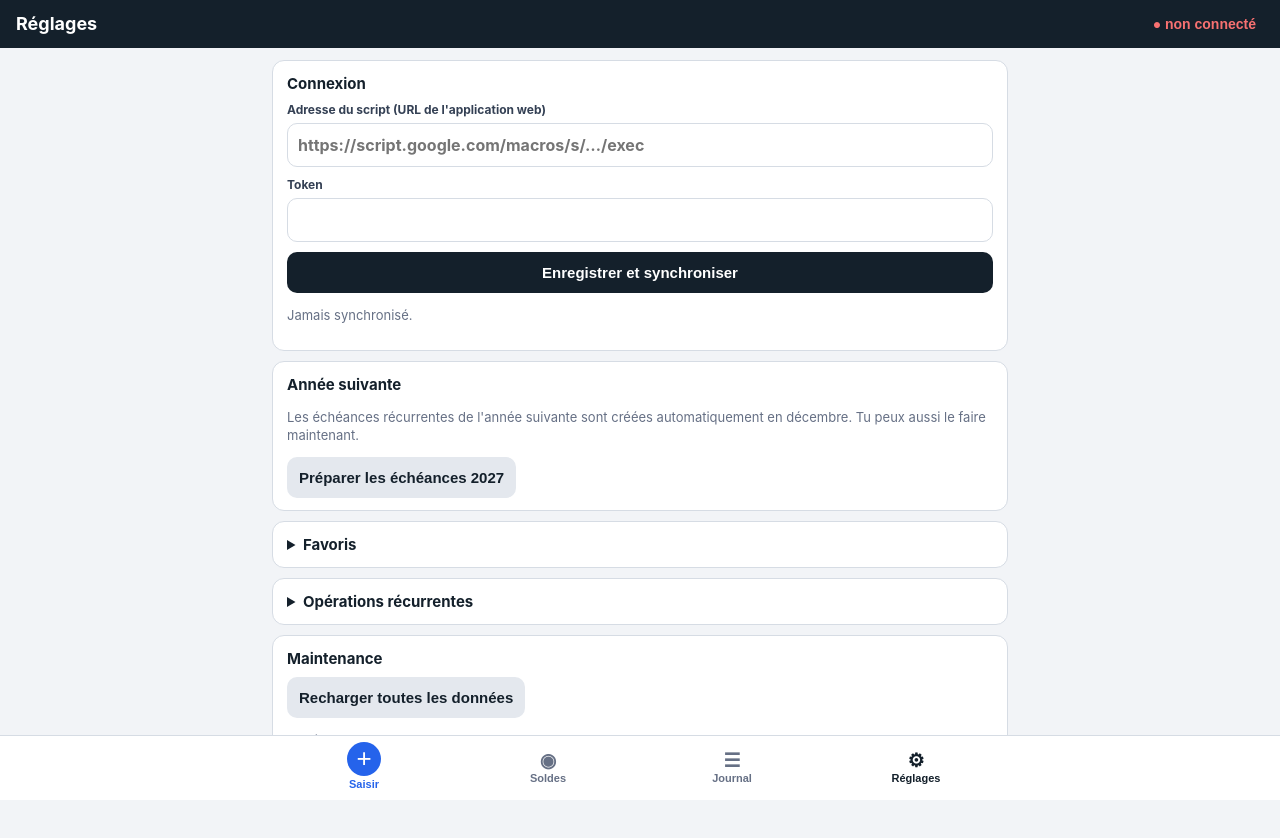
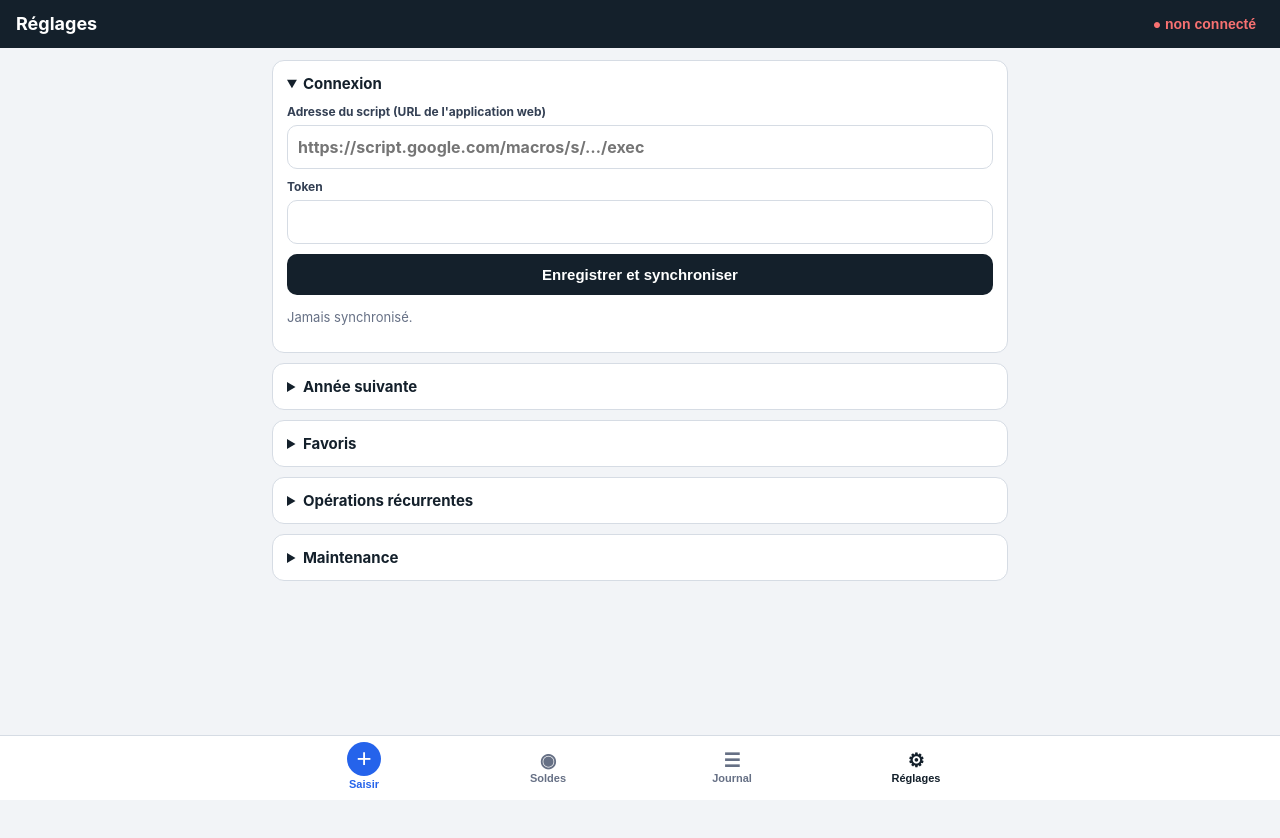
Before and after one commit to Fredlouison/budget, a plain HTML site: page index.html in a window 1280 px wide. After the commit the page ends 800 px from the top, so only its background shows below. Drawn offline with Linux system fonts and the light colour scheme.

Commit message:
Version 1.6.1 : réglages en bandeaux repliables
Co-Authored-By: Claude Opus 5.5 <noreply@anthropic.com>
Claude-Session: https://claude.ai/code/session_01YTq5rKVAFRitKdbRnLCgGJ

```diff
--- a/app.js
+++ b/app.js
@@ -4,7 +4,7 @@
  */
 'use strict';
 
-const VERSION_APP = '1.6.0';
+const VERSION_APP = '1.6.1';
 const VERSION_SCRIPT_ATTENDUE = '2.1.0';
 const LS = { config: 'budget.config', data: 'budget.data', outbox: 'budget.outbox', local: 'budget.local' };
 const CLES = {
@@ -861,6 +861,7 @@ function definirDefaut(k) {
 /* ================= Réglages ================= */
 
 function rendreReglages(erreur) {
+  if (!config.url) $('#secConnexion').open = true;   // premier lancement : la connexion doit être visible
   $('#cfgUrl').value = config.url || '';
   $('#cfgToken').value = config.token || '';
   const info = [];
--- a/index.html
+++ b/index.html
@@ -158,8 +158,7 @@
 
     <!-- RÉGLAGES -->
     <section id="vue-reglages" class="vue" hidden>
-      <div class="carte">
-        <h2>Connexion</h2>
+      <details class="carte" id="secConnexion"><summary>Connexion</summary>
         <label class="champ">Adresse du script (URL de l'application web)
           <input id="cfgUrl" type="url" placeholder="https://script.google.com/macros/s/…/exec">
         </label>
@@ -168,22 +167,20 @@
         </label>
         <div class="actions"><button type="button" class="principal" id="btnConnexion">Enregistrer et synchroniser</button></div>
         <p id="infoSync" class="discret"></p>
-      </div>
+      </details>
 
-      <div class="carte">
-        <h2>Année suivante</h2>
+      <details class="carte" id="secAnnee"><summary>Année suivante</summary>
         <p class="discret">Les échéances récurrentes de l'année suivante sont créées automatiquement en décembre. Tu peux aussi le faire maintenant.</p>
         <button type="button" class="secondaire" id="btnAnneeSuivante"></button>
-      </div>
+      </details>
 
       <details class="carte"><summary>Favoris</summary><div id="listeFavoris"></div></details>
       <details class="carte"><summary>Opérations récurrentes</summary><div id="listeSeries"></div></details>
 
-      <div class="carte">
-        <h2>Maintenance</h2>
+      <details class="carte" id="secMaintenance"><summary>Maintenance</summary>
         <button type="button" class="secondaire" id="btnRecharger">Recharger toutes les données</button>
         <p class="discret" id="version"></p>
-      </div>
+      </details>
     </section>
   </main>
 
--- a/style.css
+++ b/style.css
@@ -237,3 +237,5 @@ body.saisie .fab { display: none; }
 .onglets { padding-left: max(0px, calc((100% - 736px) / 2)); padding-right: max(0px, calc((100% - 736px) / 2)); }
 
 .compte-carte { cursor: pointer; }
+details.carte > summary + * { margin-top: 10px; }
+details.carte[open] > summary { margin-bottom: 8px; }
--- a/sw.js
+++ b/sw.js
@@ -1,6 +1,6 @@
 /* Service worker : met l'appli en cache pour qu'elle s'ouvre sans réseau.
  * Pour publier une nouvelle version, changer VERSION (et VERSION_APP dans app.js). */
-const VERSION = 'budget-1.6.0';
+const VERSION = 'budget-1.6.1';
 const FICHIERS = ['./', 'index.html', 'app.js', 'style.css', 'manifest.webmanifest', 'icon-180.png', 'icon-192.png', 'icon-512.png'];
 
 self.addEventListener('install', e => {
```
